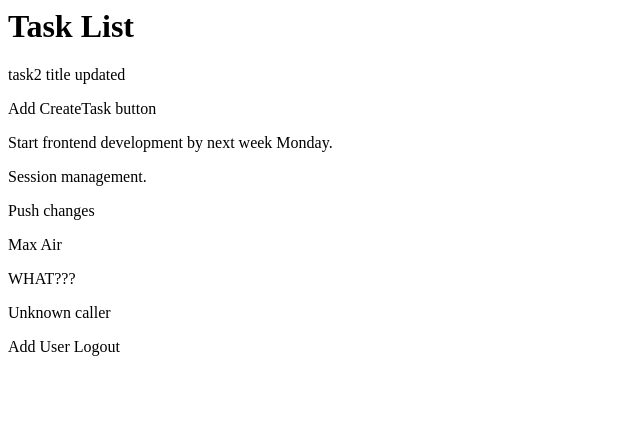
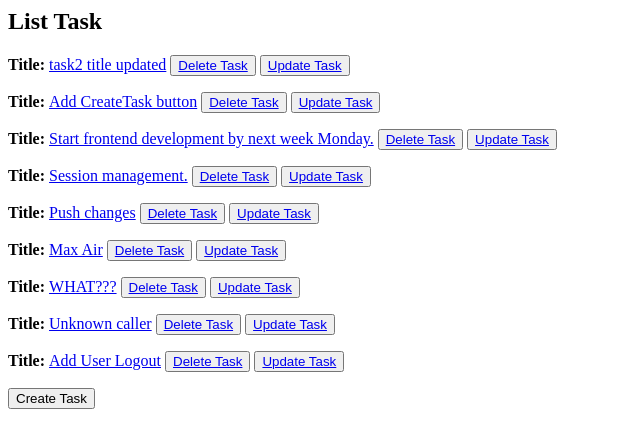
Before and after one commit to johnmark287/task-management-project, a Django app: page /tasks/ in a window 1280 px wide. Shown: the top 448 px of the page, without its empty margins (0-640 px from the left). Run offline with Django 5.2, Linux system fonts and the light colour scheme; a user stored in the database is signed in; data comes from the database, SQL or seed files in the repository; both versions use the stored data as it was after the commit.

Commit message:
Chore: Add CRUD actions for tasks and their respective forms.

```diff
--- a/backend/core/urls.py
+++ b/backend/core/urls.py
@@ -21,7 +21,7 @@ from django.urls import path, include
 
 urlpatterns = [
     path("admin/", admin.site.urls),
-     path("accounts/", include("django.contrib.auth.urls")),
+#   path("accounts/", include("django.contrib.auth.urls")),
     path("users/", include("users.urls")),
     path("tasks/", include("tasks.urls"))
 ]
--- /dev/null
+++ b/backend/tasks/templates/base.html
@@ -0,0 +1,11 @@
+<html lang="en">
+<head>
+    <meta charset="UTF-8">
+    <meta name="viewport" content="width=device-width, initial-scale=1.0">
+    <title>Task - {% block title %}{% endblock %}</title>
+</head>
+<body>
+  <h2>{% block header %}{% endblock %} Task</h2>
+  {% block content %}{% endblock %}
+</body>
+</html>
--- a/backend/tasks/templates/list_tasks.html
+++ /dev/null
@@ -1,21 +0,0 @@
-<html lang="en">
-<head>
-    <meta charset="UTF-8">
-    <meta name="viewport" content="width=device-width, initial-scale=1.0">
-    <title>Task List</title>
-</head>
-<body>
-    <h1>Task List</h1>
-	{% if user.is_authenticated %}
-        	{% for task in tasks %}
-	           <p>{{ task.title }} </p>
-	        {% endfor %}
-	{% else %}
-		<p>You are not logged in!</p>
-		<a href="{% url 'users:login' %}"><button type="text">Login?</button></a>
-    <a href="{% url 'tasks:create-task' %}" >
-	<button type="text">Create Task</button>
-    </a>
-    {% endif %}
-</body>
-</html>
--- /dev/null
+++ b/backend/tasks/templates/tasks/list_tasks.html
@@ -0,0 +1,20 @@
+{% extends '../base.html' %}
+{% block title %}List{% endblock %}
+{% block header %}List{% endblock %}
+{% block content %}
+{% for task in tasks %}
+	<p>
+	  <span><strong>Title: </strong><a href="{% url 'tasks:task-detail' task.pk %}" >{{ task.title }}</a></span>
+	  <button type="submit">
+	    <a href="{% url 'tasks:delete-task' task.pk %} ">Delete Task</a>
+	  </button>
+	  <button type="submit">
+	    <a href="{% url 'tasks:update-task' task.pk %} ">Update Task</a>
+	  </button>
+	</p>
+{% endfor %}
+
+<a href="{% url 'tasks:create-task' %}" >
+  <button type="text">Create Task</button>
+</a>
+{% endblock %}
--- a/backend/tasks/urls.py
+++ b/backend/tasks/urls.py
@@ -1,9 +1,12 @@
 from django.urls import path
-from .views import create_task, list_tasks
+from . import views
 
 app_name = "tasks"
 
 urlpatterns = [
-    path('new/', create_task, name='create-task'),
-    path('', list_tasks, name='list-tasks')
+    path('new/', views.create_task, name='create-task'),
+    path('', views.list_tasks, name='list-tasks'),
+    path('<int:pk>/detail/', views.task_detail, name="task-detail"),
+    path('<int:pk>/delete/', views.delete_task, name="delete-task"),
+    path('<int:pk>/update/', views.update_task, name='update-task'),
 ]
--- a/backend/tasks/views.py
+++ b/backend/tasks/views.py
@@ -1,12 +1,13 @@
 # tasks/views.py
-from rest_framework import viewsets
-from rest_framework.permissions import IsAuthenticated
+#from rest_framework import viewsets
+#from rest_framework.permissions import IsAuthenticated
 from .models import Task
 from .serializers import TaskSerializer
 from .forms import TaskForm
-from django.shortcuts import render, redirect
+from django.shortcuts import render, redirect, get_object_or_404
 from django.contrib.auth.decorators import login_required
 from django.urls import reverse
+from django.contrib import messages
 
 # class TaskViewSet(viewsets.ModelViewSet):
 #    serializer_class = TaskSerializer
@@ -18,23 +19,43 @@ from django.urls import reverse
 #    def perform_create(self, serializer):
 #        serializer.save(user=self.request.user)
 
-@login_required
+@login_required(login_url="/users/login/")
 def create_task(request):
     if request.method == "POST":
-        print(f"††††††††††††††††")
         form = TaskForm(request.POST)
         if form.is_valid():
             task = form.save(commit=False)
             task.user = request.user
             task.save()
-            print(f"†††††††† {task} ††††††††")
             return redirect(reverse("tasks:list-tasks"))
     if request.method == "GET":
-        print(f"††††††††  ††††††††")
         form = TaskForm()
-    return render(request, 'create_task.html', { "form": form })
+    return render(request, 'tasks/create_task.html', { "form": form })
 
-@login_required
+@login_required(login_url="/users/login/")
 def list_tasks(request):
      tasks = Task.objects.all()
-     return render(request, "list_tasks.html", { "tasks": tasks })
+     return render(request, "tasks/list_tasks.html", { "tasks": tasks })
+@login_required(login_url="/users/login")
+def task_detail(request, pk):
+  task = Task.objects.get(pk=pk)
+  return render(request, "tasks/task_detail.html", { "task": task })
+
+@login_required(login_url="/users/login/")
+def delete_task(request, pk):
+  task = get_object_or_404()
+  task.delete()
+  return render(request, "tasks/delete_task.html", { "task": task })
+
+def update_task(request, pk):
+  task = get_object_or_404(Task, pk=pk)
+
+  if request.method == "POST":
+    form = TaskForm(request.POST, instance=task)
+    if form.is_valid():
+      form.save()
+      messages.info(request, f"{ task } updated successfully.")
+      return redirect(reverse('tasks:task-detail', args=[pk]))
+  if request.method == "GET":
+    form = TaskForm(instance=task)
+  return render(request, "tasks/update_task.html", { "form": form, "task": task })
--- a/backend/users/templates/registration/login.html
+++ b/backend/users/templates/registration/login.html
@@ -2,11 +2,11 @@
 
 {% block title %}Login{% endblock %}
 
+{% block header %}Login Page{% endblock %}
+
 {% block content %}
 
-<h2>Login</h2>
-
-<form action="{% url 'tasks:list-tasks' %}" method="post">
+<form action="{% url 'users:login' %}" method="post">
 
     {% csrf_token %}
     {{ form.as_p }}
--- a/backend/users/templates/registration/signup.html
+++ b/backend/users/templates/registration/signup.html
@@ -1,6 +1,6 @@
 {% extends "../base.html" %}
 
-{% block title %}Sign up{% endblock %}
+{% block title %}Sign Up{% endblock %}
 {% block header %}Signup Page{% endblock %}
 
 {% block content %}
--- a/backend/users/urls.py
+++ b/backend/users/urls.py
@@ -5,7 +5,8 @@ from django.contrib.auth import views as auth_views
 app_name = "users"
 
 urlpatterns = [
-        path("login/", auth_views.LoginView.as_view(template_name="registration/login.html"), name="login"),
+#        path("login/", auth_views.LoginView.as_view(template_name="registration/login.html"), name="login"),
+path("login/", views.login, name="login"),
    path("signup/", views.signup, name="signup"),
    path("password-change/", auth_views.PasswordChangeView.as_view(), name="password-change"),
    path("password-change-done/", auth_views.PasswordChangeDoneView.as_view(), name="password-change-done"),
```
Also changed, not shown: backend/tasks/templates/create_task.html (deleted, +0 -15 lines), backend/tasks/templates/tasks/create_task.html (added, +10 -0 lines), backend/tasks/templates/tasks/delete_task.html (added, +11 -0 lines), backend/tasks/templates/tasks/task_detail.html (added, +12 -0 lines), backend/tasks/templates/tasks/update_task.html (added, +10 -0 lines), backend/users/views.py (+12 -8 lines), backend/db.sqlite3, backend/users/forms.py (line endings or trailing spaces).
